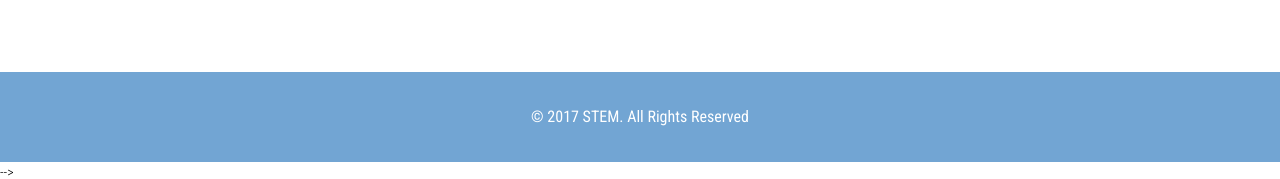
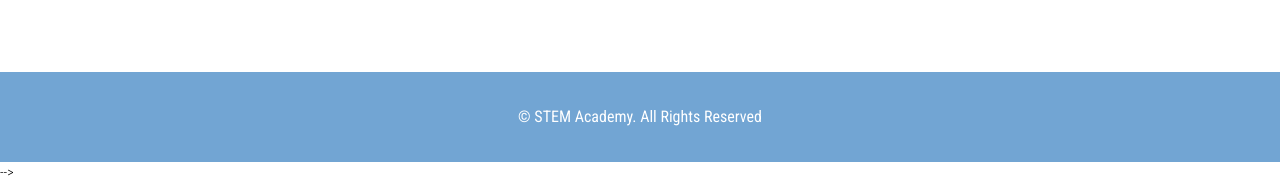
Before and after one commit to dhanyacm/stem, a Jekyll site: the page built from index.html, in a window 1280 px wide. Shown: the part 3703-3882 px from the top of the page. Built offline with Jekyll 4.4.1, drawn with Linux system fonts in a browser that asks for light colours; a script that is not in the unit is left out.

Commit message:
Update footer.html

```diff
--- a/_includes/footer.html
+++ b/_includes/footer.html
@@ -37,7 +37,7 @@
 <!-- copyright section -->
 <div class="copyright-w3-agileits">
 	<div class="container">
-		<p class="copyright">© 2017 STEM. All Rights Reserved <!-- | Design by <a href="https://writegenie.com/" target="_blank">Write Genie</a> --></p>
+		<p class="copyright">© STEM Academy. All Rights Reserved <!-- | Design by <a href="https://writegenie.com/" target="_blank">Write Genie</a> --></p>
 	</div>
 </div>
 <!-- /copyright section -->
```
